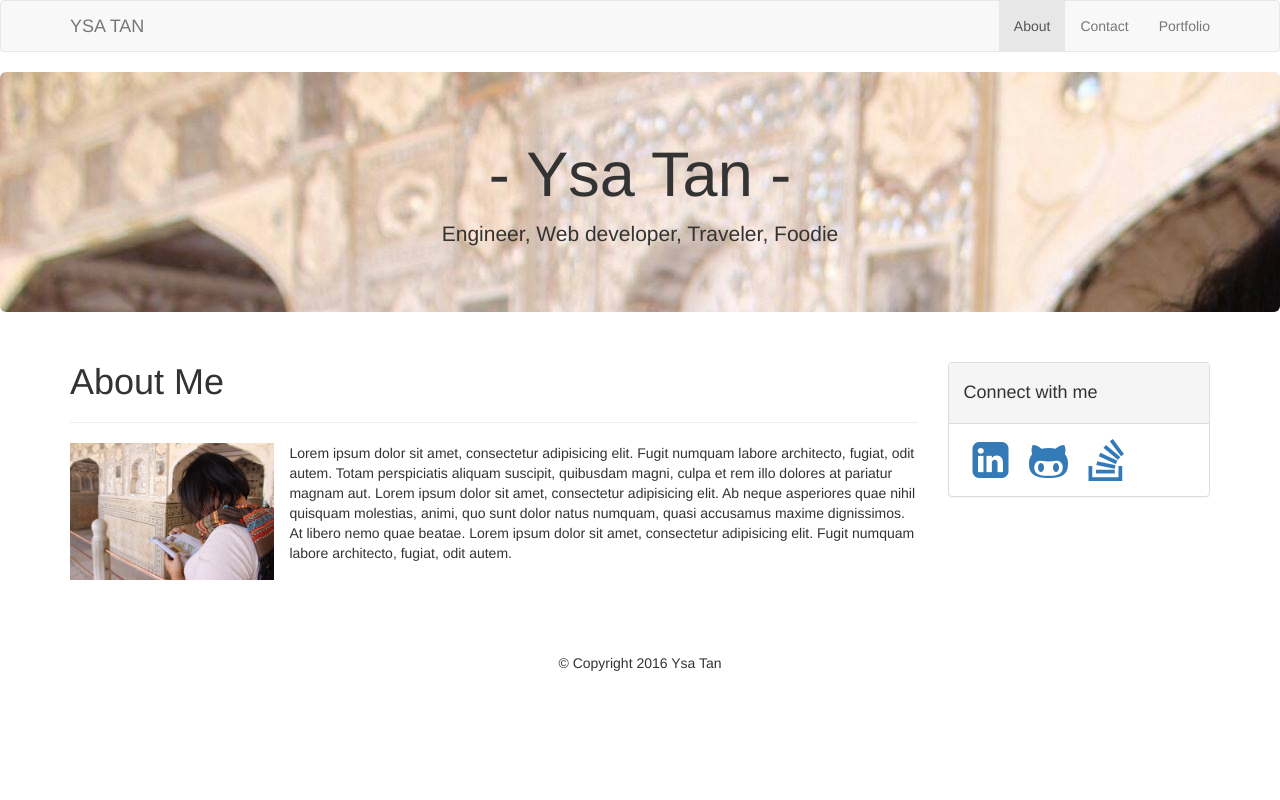
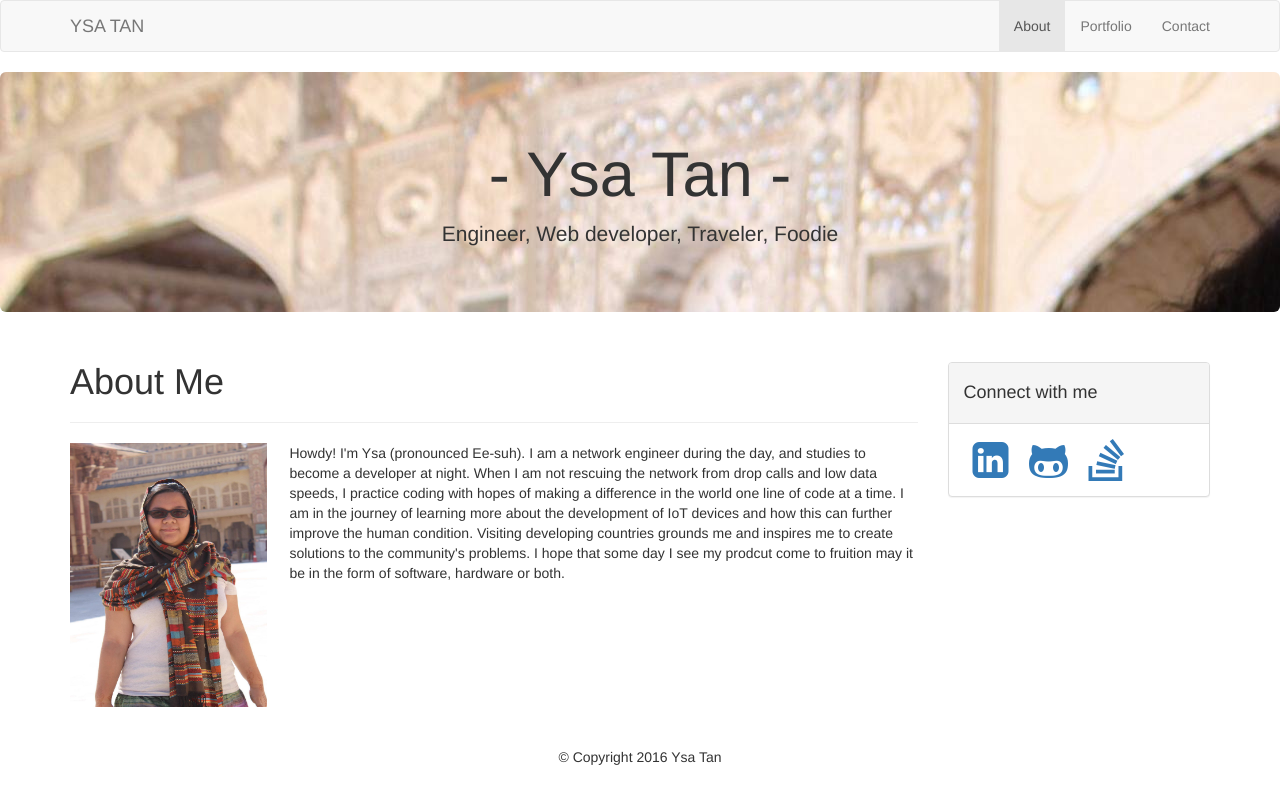
Before and after one commit to tanysaur/Bootstrap-Portfolio, a PHP site: page / in a window 1280 px wide. Run offline with PHP 8.4, Linux system fonts and the light colour scheme; some libraries are stand-ins or nearby versions.

Commit message:
pic + blurb change

```diff
--- a/assets/css/style.css
+++ b/assets/css/style.css
@@ -1,9 +1,8 @@
 .jumbotron {
-	/*background-image: url(https://static.pexels.com/photos/34020/pexels-photo.jpg);*/
 	background-image: url("../images/ysa_india2.jpg");
 }
 
 .col-md-3 img {
-	width: 204px;
-	height: 137px;
+	width: 197px;
+	height: 264px;
 }
--- a/index.html
+++ b/index.html
@@ -17,13 +17,12 @@
 	    </div>
 	    <ul class="nav navbar-nav navbar-right">
 	      <li class="active"><a href="index.html">About</a></li>
+	      <li><a href="portfolio.html">Portfolio</a></li>
 	      <li><a href="contact.html">Contact</a></li>
-	      <li><a href="portfolio.html">Portfolio</a></li>
 	    </ul>
 	  </div>
 	</nav>
 <!-- panel -->
-
 	<div class="container-fluid">
 		<div class="row">
 			<div class="jumbotron">
@@ -33,31 +32,25 @@
 				</div>
 			</div>
 		</div>
-
 	</div>
 	<div class="container">
 		<div class="row">
 			<div class="col-md-9">
 				<h1>About Me</h1>
 				<hr>
-
 				<div class="row">
 					<div class="col-md-3">
-						 <img src="assets/images/ysa_india2.jpg" alt="pusheen cat gif dancing gangnam style">
+						 <img src="assets/images/ysa_india.jpg" alt="pusheen cat gif dancing gangnam style">
 					</div>
 					<div class="col-md-9">
 						<p>
-							Lorem ipsum dolor sit amet, consectetur adipisicing elit. Fugit numquam labore architecto, fugiat, odit autem. Totam perspiciatis aliquam suscipit, quibusdam magni, culpa et rem illo dolores at pariatur magnam aut. Lorem ipsum dolor sit amet, consectetur adipisicing elit. Ab neque asperiores quae nihil quisquam molestias, animi, quo sunt dolor natus numquam, quasi accusamus maxime dignissimos. At libero nemo quae beatae.
-							Lorem ipsum dolor sit amet, consectetur adipisicing elit. Fugit numquam labore architecto, fugiat, odit autem.
+							Howdy! I'm Ysa (pronounced Ee-suh). I am a network engineer during the day, and studies to become a developer at night. When I am not rescuing the network from drop calls and low data speeds, I practice coding with hopes of making a difference in the world one line of code at a time. I am in the journey of learning more about the development of IoT devices and how this can further improve the human condition. Visiting developing countries grounds me and inspires me to create solutions to the community's problems. I hope that some day I see my prodcut come to fruition may it be in the form of software, hardware or both.
 						</p>
 						<br>
 						<br>
-
 					</div>
 				</div>
-
 			</div>
-
 <!-- contact me section -->
 			<br>
 			<div class="col-md-3">
@@ -72,14 +65,11 @@
 							<i class="fa fa-github-alt fa-3x fa-fw" aria-hidden="true"></i></a>
 						<a href="http://stackoverflow.com/users/6924250/ysa-tan"  target="_blank">
 							<i class="fa fa-stack-overflow fa-3x fa-fw" aria-hidden="true"></i></a>
-
 					</div>
 				</div>
 			</div>
 		</div>
-
 	</div>
-
 <br>
 <br>
 <!-- footer -->
```
Also changed, not shown: contact.html (+3 -11 lines), portfolio.html (+5 -15 lines), assets/images/logo_AT.png (added).
